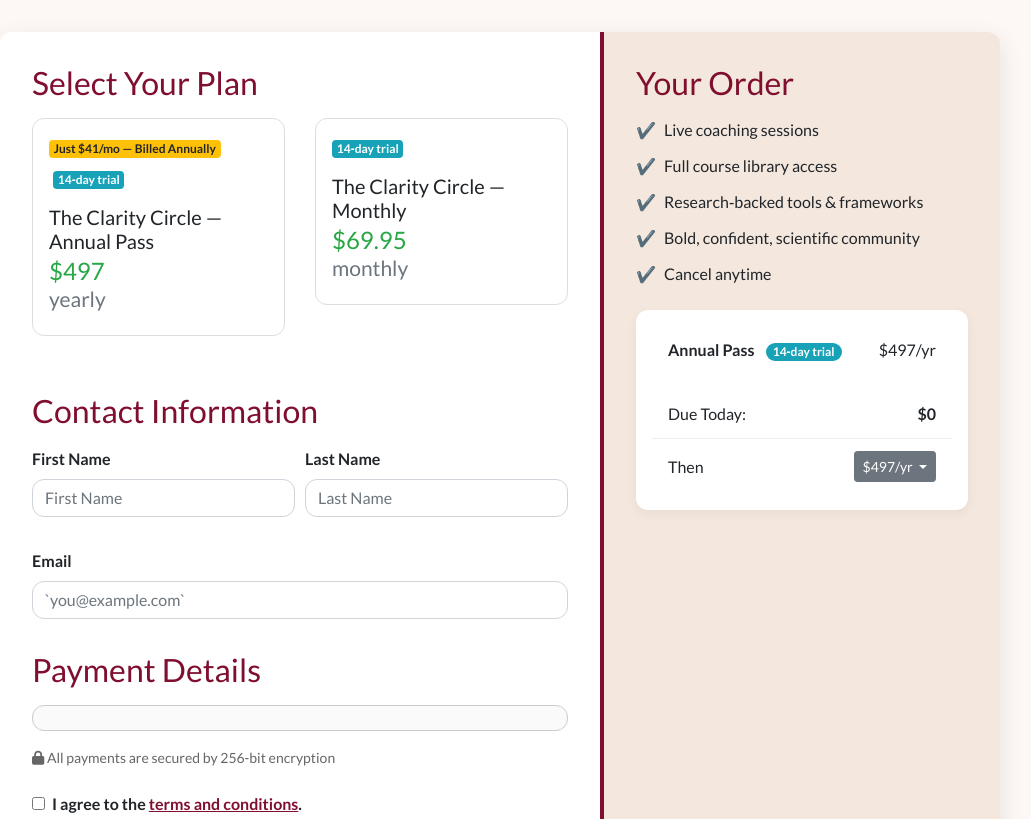
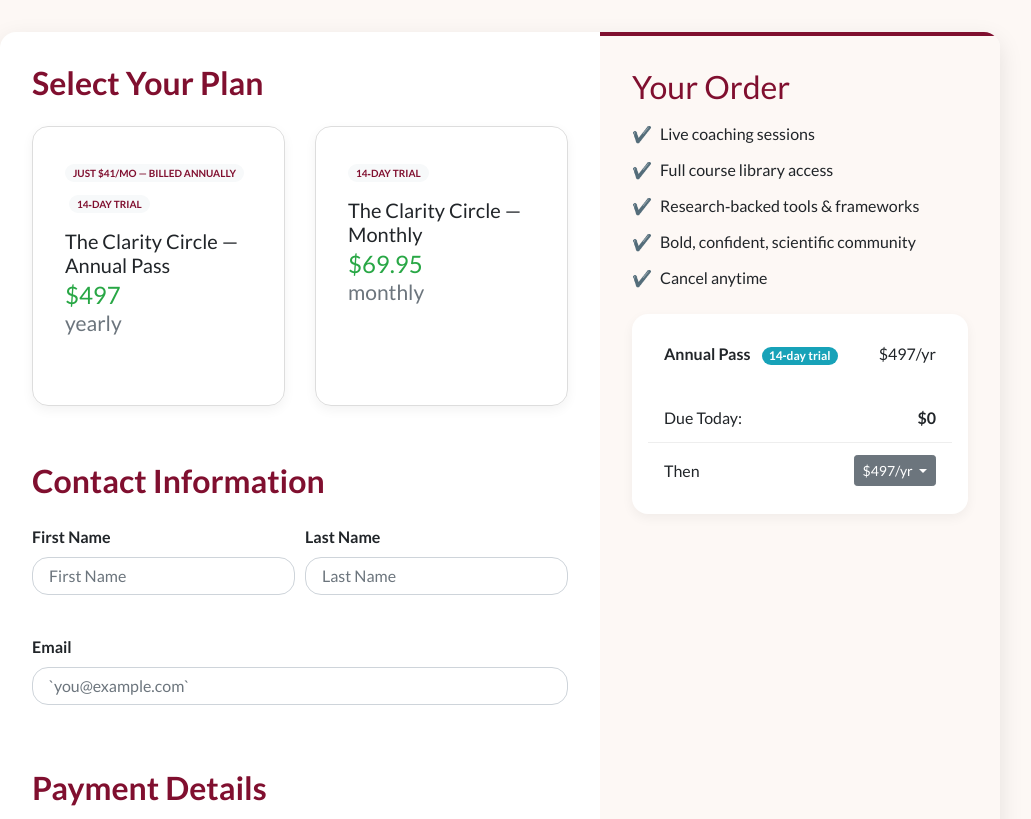
Before and after one commit to MyPartnerLab/clarity, a website: page clarity-checkout/index.html in a window 1280 px wide. Shown: the top 819 px of the page, without its empty margins (140-1171 px from the left). Drawn offline with nearby package versions, Linux system fonts and the light colour scheme; a script that the page names is missing.

Commit message:
Update index.html

```diff
--- a/clarity-checkout/index.html
+++ b/clarity-checkout/index.html
@@ -153,6 +153,93 @@
     .order-summary .list-group-item + .list-group-item {
       border-top: 1px solid #eee;
     }
+    :root {
+  --brand-primary: #800f2f;
+  --brand-accent: #c9184a;
+  --space: 1.5rem;
+  --radius: 1rem;
+}
+
+/* Section spacing */
+.checkout-form > * + * {
+  margin-top: var(--space);
+}
+
+/* Headings */
+.checkout-form h2 {
+  font-size: 2rem;
+  font-weight: 700;
+  color: var(--brand-primary);
+  margin-bottom: var(--space);
+}
+
+/* Plan cards as a CSS grid */
+.payment-plan-container {
+  display: grid;
+  grid-template-columns: repeat(auto-fit, minmax(240px, 1fr));
+  gap: var(--space);
+}
+
+/* Card padding & equal heights */
+.plan-option {
+  padding: 2rem;
+  min-height: 280px;
+  border-radius: var(--radius);
+  box-shadow: 0 4px 12px rgba(0,0,0,0.05);
+}
+
+/* Badges */
+.plan-badge {
+  background: #F7F9FA;
+  color: var(--brand-primary);
+  text-transform: uppercase;
+  font-size: 0.625rem;
+  padding: 0.25rem 0.5rem;
+  border-radius: var(--radius);
+}
+.plan-badge.trial {
+  background: #E0F7FA;
+  color: #007C91;
+}
+
+/* Inputs */
+.checkout-form .form-control {
+  padding: 1rem;
+  border-radius: var(--radius);
+  margin-bottom: var(--space);
+}
+
+/* Summary panel tweaks */
+.checkout-summary {
+  padding: 2rem;
+  border-top: 4px solid var(--brand-primary);
+  border-left: none;
+  background: #fdf8f5;
+}
+
+/* CTA button */
+#submit {
+  padding: 1.25rem;
+  font-size: 1.125rem;
+  border-radius: var(--radius);
+  transition: transform 0.2s ease;
+}
+#submit:hover {
+  transform: translateY(-1px);
+}
+
+/* Program mock‑ups container */
+.program-mockups {
+  text-align: center;
+  margin-bottom: var(--space);
+}
+.program-mockups img {
+  max-width: 100%;
+  height: auto;
+  border-radius: var(--radius);
+  box-shadow: 0 4px 12px rgba(0,0,0,0.05);
+  margin: 0.5rem;
+}
   </style>
 </head>
 <body>
```
